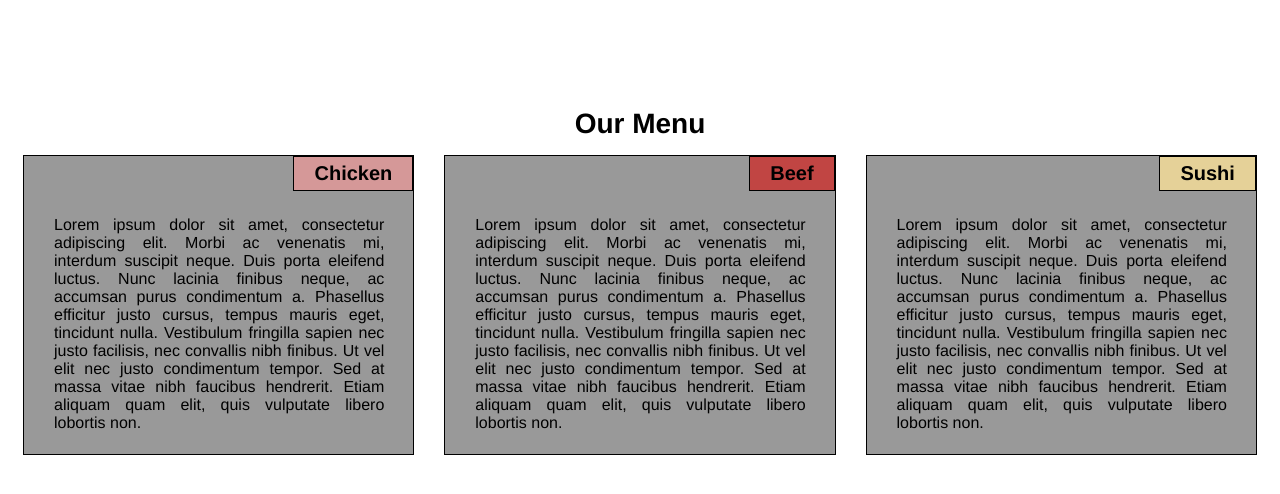
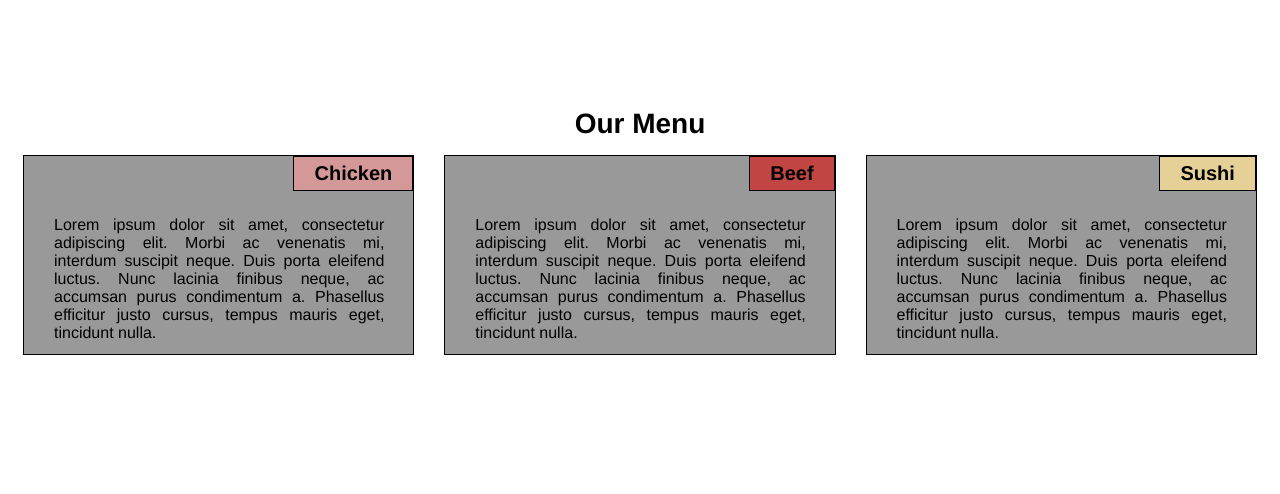
Before and after one commit to shoonlaeyee/coursera_test, a plain HTML site: page module2_sol/index.html in a window 1280 px wide. Drawn offline with Linux system fonts and the light colour scheme.

Commit message:
mod2solfinally

```diff
--- a/module2_sol/Css/css.css
+++ b/module2_sol/Css/css.css
@@ -9,12 +9,16 @@ h1{
     text-align: center;
     padding-top: 100px;
 }
+.row{
+    position: relative;
+}
 
 section {
     border: 1px solid #000000;
     background-color: #999999;
-    height: 300px;
-    overflow: auto;
+    height: 200px;
+    margin-bottom: 20px;
+    overflow: hidden;
 }
 
 h2{
--- a/module2_sol/index.html
+++ b/module2_sol/index.html
@@ -8,11 +8,12 @@
 </head>
 <body>
 	<h1>Our Menu</h1>
+	<div class="row">
 		<div class="chickendiv">
 			<section>
 				<h2 id="chicken">Chicken</h2>
 
-					<p>Lorem ipsum dolor sit amet, consectetur adipiscing elit. Morbi ac venenatis mi, interdum suscipit neque. Duis porta eleifend luctus. Nunc lacinia finibus neque, ac accumsan purus condimentum a. Phasellus efficitur justo cursus, tempus mauris eget, tincidunt nulla. Vestibulum fringilla sapien nec justo facilisis, nec convallis nibh finibus. Ut vel elit nec justo condimentum tempor. Sed at massa vitae nibh faucibus hendrerit. Etiam aliquam quam elit, quis vulputate libero lobortis non.</p>
+					<p>Lorem ipsum dolor sit amet, consectetur adipiscing elit. Morbi ac venenatis mi, interdum suscipit neque. Duis porta eleifend luctus. Nunc lacinia finibus neque, ac accumsan purus condimentum a. Phasellus efficitur justo cursus, tempus mauris eget, tincidunt nulla. </p>
 
 
 			</section>
@@ -21,15 +22,16 @@
 			<section>
 				<h2 id="beef">Beef</h2>
 
-					<p>Lorem ipsum dolor sit amet, consectetur adipiscing elit. Morbi ac venenatis mi, interdum suscipit neque. Duis porta eleifend luctus. Nunc lacinia finibus neque, ac accumsan purus condimentum a. Phasellus efficitur justo cursus, tempus mauris eget, tincidunt nulla. Vestibulum fringilla sapien nec justo facilisis, nec convallis nibh finibus. Ut vel elit nec justo condimentum tempor. Sed at massa vitae nibh faucibus hendrerit. Etiam aliquam quam elit, quis vulputate libero lobortis non.</p>
+					<p>Lorem ipsum dolor sit amet, consectetur adipiscing elit. Morbi ac venenatis mi, interdum suscipit neque. Duis porta eleifend luctus. Nunc lacinia finibus neque, ac accumsan purus condimentum a. Phasellus efficitur justo cursus, tempus mauris eget, tincidunt nulla. </p>
 			</section>
 		</div>
 		<div class="sushidiv">
 			<section>
 				<h2 id="sushi">Sushi</h2>
 
-					<p>Lorem ipsum dolor sit amet, consectetur adipiscing elit. Morbi ac venenatis mi, interdum suscipit neque. Duis porta eleifend luctus. Nunc lacinia finibus neque, ac accumsan purus condimentum a. Phasellus efficitur justo cursus, tempus mauris eget, tincidunt nulla. Vestibulum fringilla sapien nec justo facilisis, nec convallis nibh finibus. Ut vel elit nec justo condimentum tempor. Sed at massa vitae nibh faucibus hendrerit. Etiam aliquam quam elit, quis vulputate libero lobortis non.</p>
+					<p>Lorem ipsum dolor sit amet, consectetur adipiscing elit. Morbi ac venenatis mi, interdum suscipit neque. Duis porta eleifend luctus. Nunc lacinia finibus neque, ac accumsan purus condimentum a. Phasellus efficitur justo cursus, tempus mauris eget, tincidunt nulla. </p>
 			</section>
 		</div>
+	</div>
 </body>
 </html>
```
